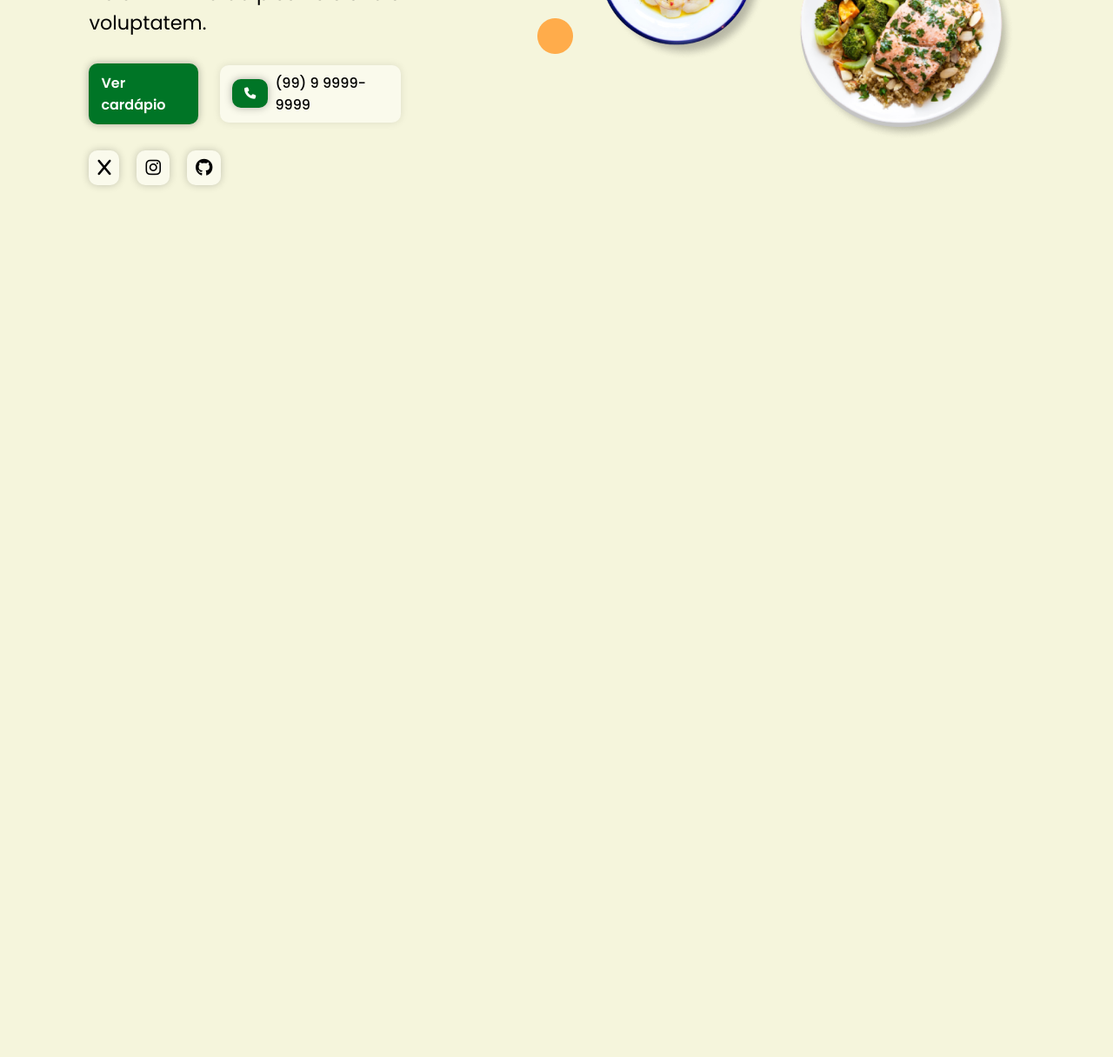
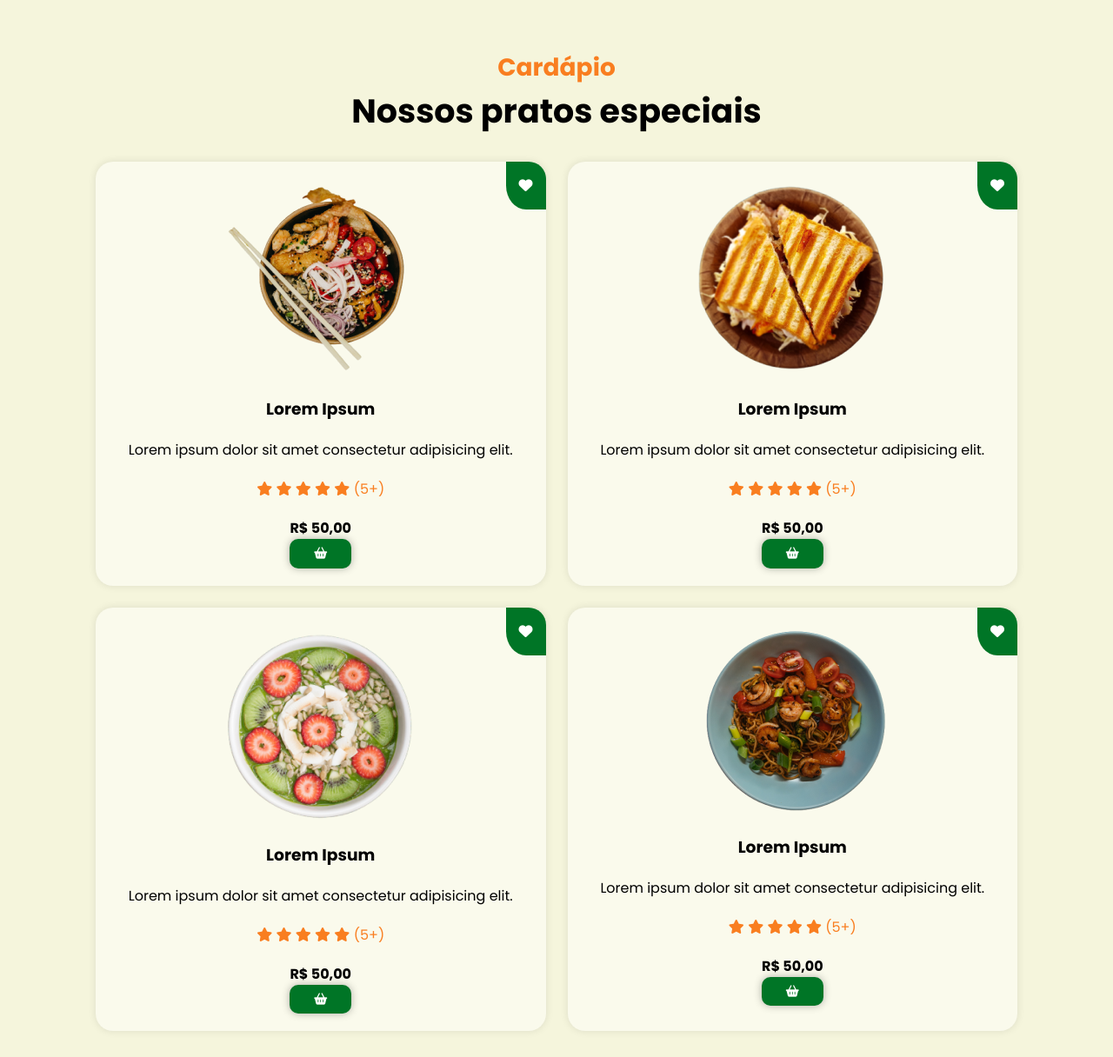
Before and after one commit to wgutto/landing-page-food, a plain HTML site: page index.html in a window 1280 px wide. Shown: the part 560-1776 px from the top of the page at 87% size. Before the commit the page ends 803 px from the top, so only its background shows below. Drawn offline with nearby package versions, Linux system fonts and the light colour scheme.

Commit message:
ajustes menu

```diff
--- a/index.html
+++ b/index.html
@@ -7,6 +7,7 @@
     <link rel="stylesheet" href="src/styles/style.css">
     <link rel="stylesheet" href="src/styles/nav.css">
     <link rel="stylesheet" href="src/styles/home.css">
+    <link rel="stylesheet" href="src/styles/menu.css">
 
     <script src="https://cdnjs.cloudflare.com/ajax/libs/jquery/3.7.1/jquery.min.js" integrity="sha512-v2CJ7UaYy4JwqLDIrZUI/4hqeoQieOmAZNXBeQyjo21dadnwR+8ZaIJVT8EE2iyI61OV8e6M8PP2/4hpQINQ/g==" crossorigin="anonymous" referrerpolicy="no-referrer"></script>
     <title>Landing Page</title>
@@ -46,6 +47,7 @@
 
     <main id="content">
         <section id="home">
+            <div class="shape"></div>
             <div id="cta">
                 <h1 class="title">O sabor que vai até
                     <span>você</span>
@@ -82,6 +84,123 @@
                 <img src="src/images/hero.png" alt="Foto sanduiche">
             </div>
         </section>
+
+        <section id="menu">
+            <h2 class="section-title">Cardápio</h2>
+            <h3 class="section-subtitle">Nossos pratos especiais</h3>
+
+            <div id="dishes">
+                <div class="dish">
+                    <div class="dish-heart"><i class="fa-solid fa-heart"></i></div>
+
+                    <img src="src/images/dish.png" alt="">
+
+                    <h3 class="dish-title">Lorem Ipsum</h3>
+
+                    <span class="dish-description">Lorem ipsum dolor sit amet consectetur adipisicing elit.</span>
+
+                    <div class="dish-rate">
+                        <i class="fa-solid fa-star"></i>
+                        <i class="fa-solid fa-star"></i>
+                        <i class="fa-solid fa-star"></i>
+                        <i class="fa-solid fa-star"></i>
+                        <i class="fa-solid fa-star"></i>
+                        <span>(5+)</span>
+                    </div>
+
+                    <div class="dish-price">
+                        <h4>R$ 50,00</h4>
+
+                        <button class="button-default">
+                            <i class="fa-solid fa-basket-shopping"></i>
+                        </button>
+                    </div>
+                </div>
+
+
+                <div class="dish">
+                    <div class="dish-heart"><i class="fa-solid fa-heart"></i></div>
+
+                    <img src="src/images/dish2.png" alt="">
+
+                    <h3 class="dish-title">Lorem Ipsum</h3>
+
+                    <span class="dish-description">Lorem ipsum dolor sit amet consectetur adipisicing elit.</span>
+
+                    <div class="dish-rate">
+                        <i class="fa-solid fa-star"></i>
+                        <i class="fa-solid fa-star"></i>
+                        <i class="fa-solid fa-star"></i>
+                        <i class="fa-solid fa-star"></i>
+                        <i class="fa-solid fa-star"></i>
+                        <span>(5+)</span>
+                    </div>
+
+                    <div class="dish-price">
+                        <h4>R$ 50,00</h4>
+
+                        <button class="button-default">
+                            <i class="fa-solid fa-basket-shopping"></i>
+                        </button>
+                    </div>
+                </div>
+
+                <div class="dish">
+                    <div class="dish-heart"><i class="fa-solid fa-heart"></i></div>
+
+                    <img src="src/images/dish3.png" alt="">
+
+                    <h3 class="dish-title">Lorem Ipsum</h3>
+
+                    <span class="dish-description">Lorem ipsum dolor sit amet consectetur adipisicing elit.</span>
+
+                    <div class="dish-rate">
+                        <i class="fa-solid fa-star"></i>
+                        <i class="fa-solid fa-star"></i>
+                        <i class="fa-solid fa-star"></i>
+                        <i class="fa-solid fa-star"></i>
+                        <i class="fa-solid fa-star"></i>
+                        <span>(5+)</span>
+                    </div>
+
+                    <div class="dish-price">
+                        <h4>R$ 50,00</h4>
+
+                        <button class="button-default">
+                            <i class="fa-solid fa-basket-shopping"></i>
+                        </button>
+                    </div>
+                </div>
+
+                <div class="dish">
+                    <div class="dish-heart"><i class="fa-solid fa-heart"></i></div>
+
+                    <img src="src/images/dish4.png" alt="">
+
+                    <h3 class="dish-title">Lorem Ipsum</h3>
+
+                    <span class="dish-description">Lorem ipsum dolor sit amet consectetur adipisicing elit.</span>
+
+                    <div class="dish-rate">
+                        <i class="fa-solid fa-star"></i>
+                        <i class="fa-solid fa-star"></i>
+                        <i class="fa-solid fa-star"></i>
+                        <i class="fa-solid fa-star"></i>
+                        <i class="fa-solid fa-star"></i>
+                        <span>(5+)</span>
+                    </div>
+
+                    <div class="dish-price">
+                        <h4>R$ 50,00</h4>
+
+                        <button class="button-default">
+                            <i class="fa-solid fa-basket-shopping"></i>
+                        </button>
+                    </div>
+                </div>
+
+            </div>
+        </section>
     </main>
 
     <script src="src/js/script.js"></script>
--- a/src/styles/home.css
+++ b/src/styles/home.css
@@ -1,8 +1,8 @@
 #home  {
     display: flex;
     min-height: calc(100vh - 100px);
+    position: relative;
 }
-
 #cta {
     width: 35%;
     display: flex;
@@ -37,18 +37,76 @@
     font-weight: 500;
     border-radius: 10px;
 
+    color: black;
     background-color: rgb(250, 250, 236);
     box-shadow: 0px 0px 10px rgb(0, 0, 0, 0.1);
-    color: black;
+    transition: box-shadow .5s ease;
 }
 #phone_button i {
     border-radius: 50%;
 }
-
+#phone_button:hover {
+    box-shadow: 0px 0px 10px rgb(0, 0, 0, 0.4);
+}
 #banner {
     display: flex;
     align-items: start;
     justify-content: end;
     width: 70%;
+    z-index: 1;
 
 }
+#banner img {
+    height: 100%;
+    width: fit-content;
+}
+.shape {
+    background-color: #f97e20;
+    width: 50%;
+    height: 100%;
+    position: absolute;
+    border-radius: 40% 30% 0% 20%;
+    top: 0;
+    right: 0;
+    z-index: 0;
+}
+
+
+@media screen and (max-width: 1428px) {
+    #home {
+        min-height: 100%;
+        padding-top: 0;
+    }
+    #cta {
+        align-items: center;
+        text-align: center;
+        width: 100%;
+    }
+    #banner img{
+        width: 100%;
+        height: 100%;
+    }
+    #home .shape {
+        display: none;
+    }
+
+}
+@media screen and (max-width: 950px) {
+    #home {
+        min-height: 100%;
+        padding-top: 0;
+    }
+    #cta {
+        align-items: center;
+        text-align: center;
+        width: 100%;
+    }
+    #banner, #banner img, .shape{
+        display: none;
+    }
+}
+@media screen and (max-width: 450px) {
+    #phone_button button {
+        display: none;
+    }
+}
--- /dev/null
+++ b/src/styles/menu.css
@@ -0,0 +1,70 @@
+#menu {
+    display: flex;
+    flex-direction: column;
+    align-items: center;
+    justify-content: center;
+    min-height: 100vh;
+}
+
+#dishes {
+    width: 100%;
+    display: flex;
+    justify-content: center;
+    gap: 25px;
+    margin-top: 30px;
+}
+.dish {
+    position: relative;
+    display: flex;
+    flex-direction: column;
+    align-items: center;
+    text-align: center;
+    border-radius: 20px;
+    gap: 20px;
+    width: 25%;
+    padding: 20px;
+    overflow: hidden;
+
+    background-color: rgb(250, 250, 236);
+    box-shadow: 0px 0px 10px rgb(0, 0, 0, 0.1);
+    transition: box-shadow .5s ease;
+}
+.dish:hover {
+    box-shadow: 0px 0px 10px rgb(0, 0, 0, 0.4);
+}
+.dish-heart {
+    position: absolute;
+    top: 0;
+    right: 0;
+    padding: 15px;
+    border-radius: 0% 0% 0% 50%;
+    cursor: pointer;
+
+    color: white;
+    background-color:#007526;
+}
+.dish-rate {
+    color: #f97e20;;
+}
+.dish-price {
+    display: flex;
+    flex-direction: column;
+}
+
+@media screen and (max-width: 1428px) {
+    #dishes {
+        flex-wrap: wrap;
+        justify-content: center;
+    }
+    .dish {
+        width: calc(50% - 20px);
+    }
+}
+@media screen and (max-width: 660px) {
+    .dish {
+        width: 100%;
+    }
+    #menu .section-subtitle {
+        text-align: center;
+    }
+}
--- a/src/styles/nav.css
+++ b/src/styles/nav.css
@@ -1,6 +1,13 @@
 header {
     width: 100%;
+    height: 90px;
     padding: 30px 8%;
+    position: sticky;
+    top: 0;
+    z-index: 3;
+
+    box-shadow: 0px 0px 10px rgb(0, 0, 0, 0.1);
+    background-color: beige;
 }
 header #nav_bar {
     width: 100%;
--- a/src/styles/style.css
+++ b/src/styles/style.css
@@ -27,10 +27,10 @@ section {
     font-weight: 600;
     border: none;
     box-shadow: 0px 0px 10px rgba(0, 0, 0, .3);
-    transition: background-color .3s ease;
 
     background-color: #007526;
     color: white;
+    transition: background-color .5s ease;
 }
 .button-default:hover {
     background-color: #018d2d;
@@ -52,8 +52,16 @@ section {
     color: black;
     box-shadow: 0px 0px 10px rgb(0, 0, 0, 0.2);
     background-color: rgb(250, 250, 236);
-    transition: box-shadow .3s ease;
+    transition: box-shadow .5s ease;
 }
 .social-media-buttons a:hover {
     box-shadow: 0px 0px 10px rgb(0, 0, 0, 0.4);
 }
+
+.section-title {
+    color: #f97e20;
+    font-size: 28px;
+}
+.section-subtitle {
+    font-size: 38px;
+}
```
Also changed, not shown: src/images/avatar.png (added), src/images/chef.png (added), src/images/dish.png (added), src/images/dish2.png (added), src/images/dish3.png (added), src/images/dish4.png (added), src/images/wave.svg (added).
